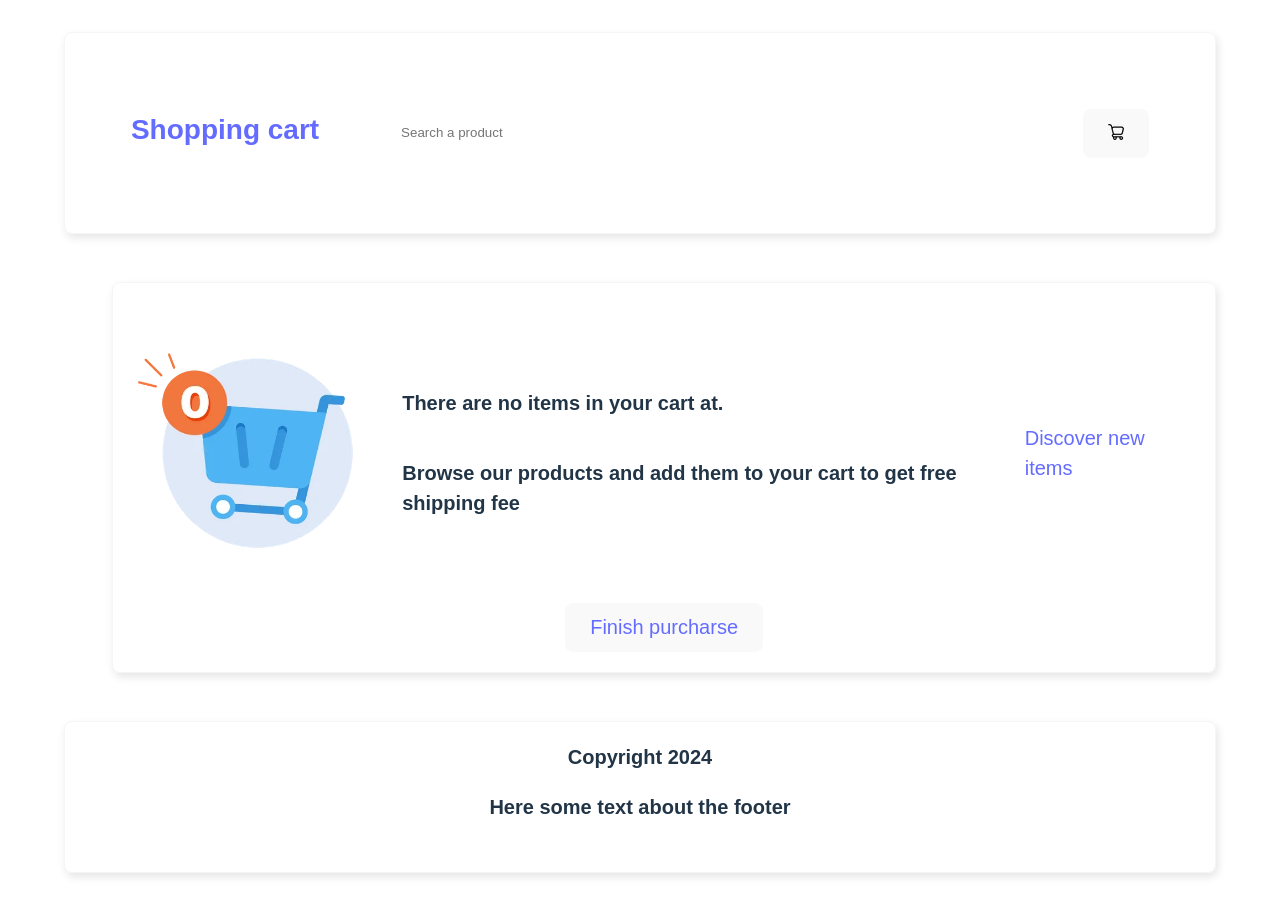
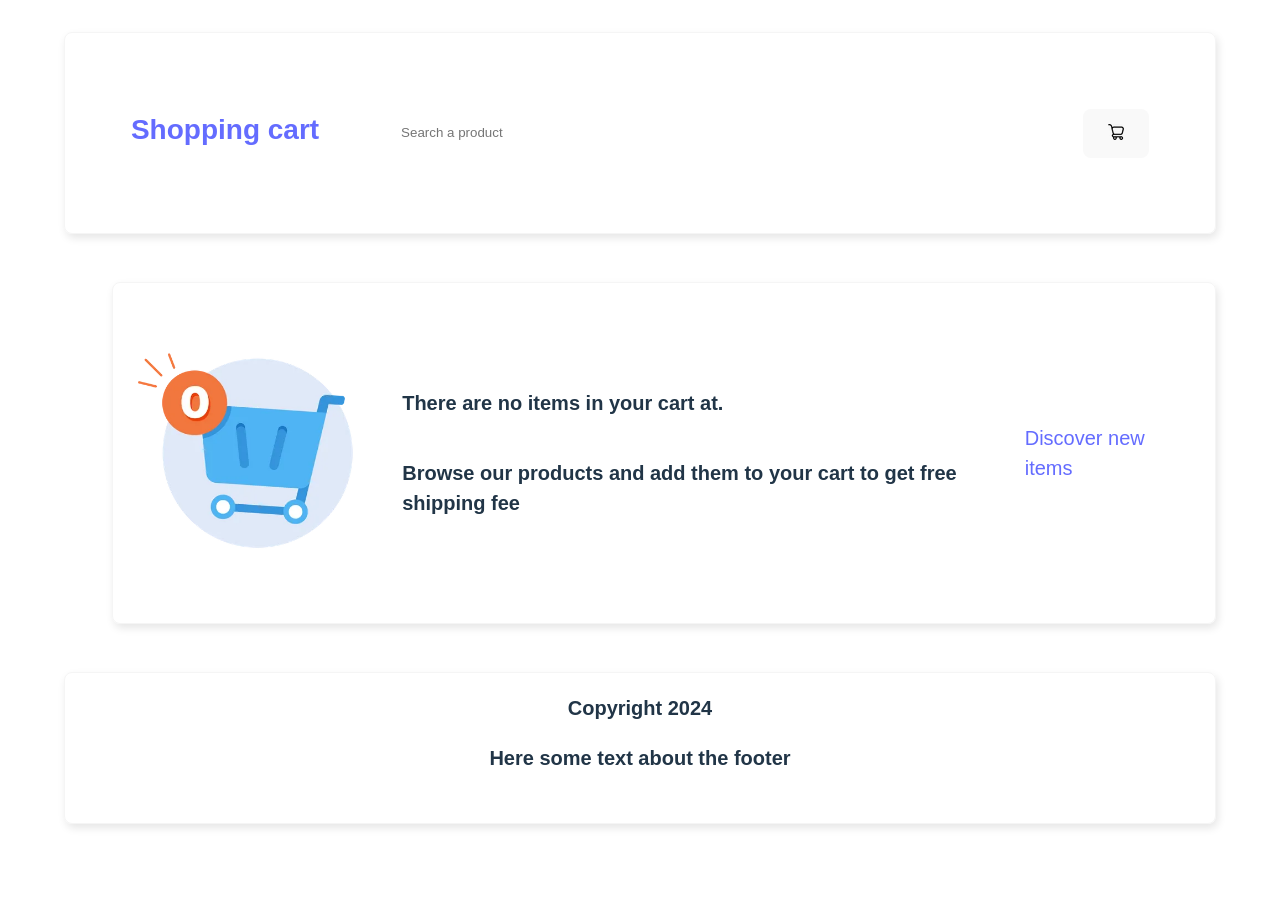
Before and after one commit to Cairon29/Generic-ecommerce, a React (Vite) app in the folder shopping-cart/: page /cart in a window 1280 px wide. After the commit the page ends 856 px from the top, so only its background shows below. Built offline with nearby package versions, Linux system fonts and the light colour scheme.

Commit message:
refactor: structure on components folder re-organized

```diff
--- a/shopping-cart/src/components/cart/Cart.jsx
+++ b/shopping-cart/src/components/cart/Cart.jsx
@@ -1,8 +1,8 @@
 import { useContext } from "react"
 import { CartContext } from "../../contexts/cart"
 import { Main } from "./main/Main"
-import { Header } from "../home/header/header"
-import { Footer } from "../home/footer/Footer"
+import { Header } from "../header/Header"
+import { Footer } from "../footer/Footer"
 
 export const Cart = () => {
   const { cart } = useContext(CartContext)
--- a/shopping-cart/src/components/cart/main/Main.jsx
+++ b/shopping-cart/src/components/cart/main/Main.jsx
@@ -37,7 +37,9 @@ export const Main = () => {
         <main>
             {
                 cart.length > 0
-                ? cart.map(product => (
+                ? (
+                    <>
+                        {cart.map(product => (
                             <Product
                                 key={product.id}
                                 cartProduct={product}
@@ -45,12 +47,15 @@ export const Main = () => {
                                 hdlPlusOne={handlePlusOne}
                                 hdlMinusOne={handleMinusOne}
                             />
-                    ))
+
+                        ))}
+                        <button>
+                            <Link to="/confirm-order">Finish purchase</Link>
+                        </button>
+                    </>
+                )
                 : <NoProducts/>
             }
-            <button>
-                <Link to="/confirm-order">Finish purcharse</Link>
-            </button>
         </main>
     )
 }
--- a/shopping-cart/src/components/home/header/Header.jsx
+++ b/shopping-cart/src/components/header/Header.jsx
@@ -1,5 +1,5 @@
 import { useContext } from "react";
-import { FilterContext } from "../../../contexts/filters";
+import { FilterContext } from "../../contexts/filters";
 import { HeaderSection } from "./HeaderSection";
 
 export const Header = () => {
--- a/shopping-cart/src/components/home/Home.jsx
+++ b/shopping-cart/src/components/home/Home.jsx
@@ -1,7 +1,7 @@
 import { Aside } from './aside/aside'
-import { Footer } from './footer/footer'
-import { Header } from './header/header'
-import { Main } from './main/main'
+import { Footer } from '../footer/Footer'
+import { Header } from '../header/Header'
+import { Main } from './main/HomeMain'
 
 export const Home = () => {
 
--- a/shopping-cart/src/components/placeOrder/placeOrder.jsx
+++ b/shopping-cart/src/components/placeOrder/placeOrder.jsx
@@ -1,5 +1,5 @@
-import { Header } from '../home/header/header'
-import { Footer } from '../home/footer/Footer'
+import { Header } from '../header/Header'
+import { Footer } from '../footer/Footer'
 import { Form } from './form'
 import './styles.css'
 
```
Also changed, not shown: shopping-cart/src/components/footer/Footer.jsx (renamed from shopping-cart/src/components/home/footer/Footer.jsx), shopping-cart/src/components/header/HeaderSection.jsx (renamed from shopping-cart/src/components/home/header/HeaderSection.jsx), shopping-cart/src/components/header/styles.css (renamed from shopping-cart/src/components/home/header/styles.css), shopping-cart/src/components/home/main/HomeMain.jsx (renamed from shopping-cart/src/components/home/main/Main.jsx). Lines whose indentation alone changed are shown as unchanged.
